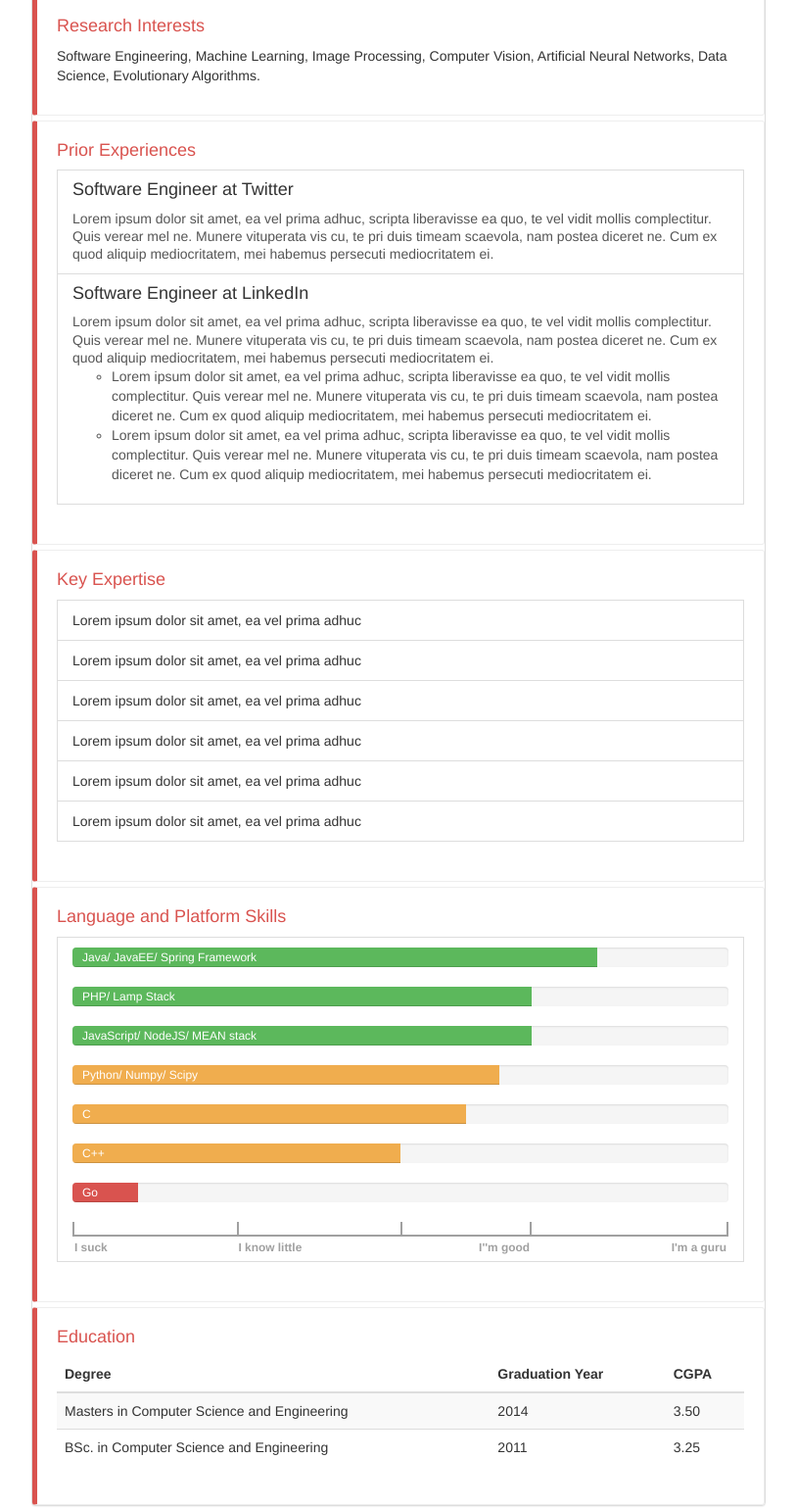
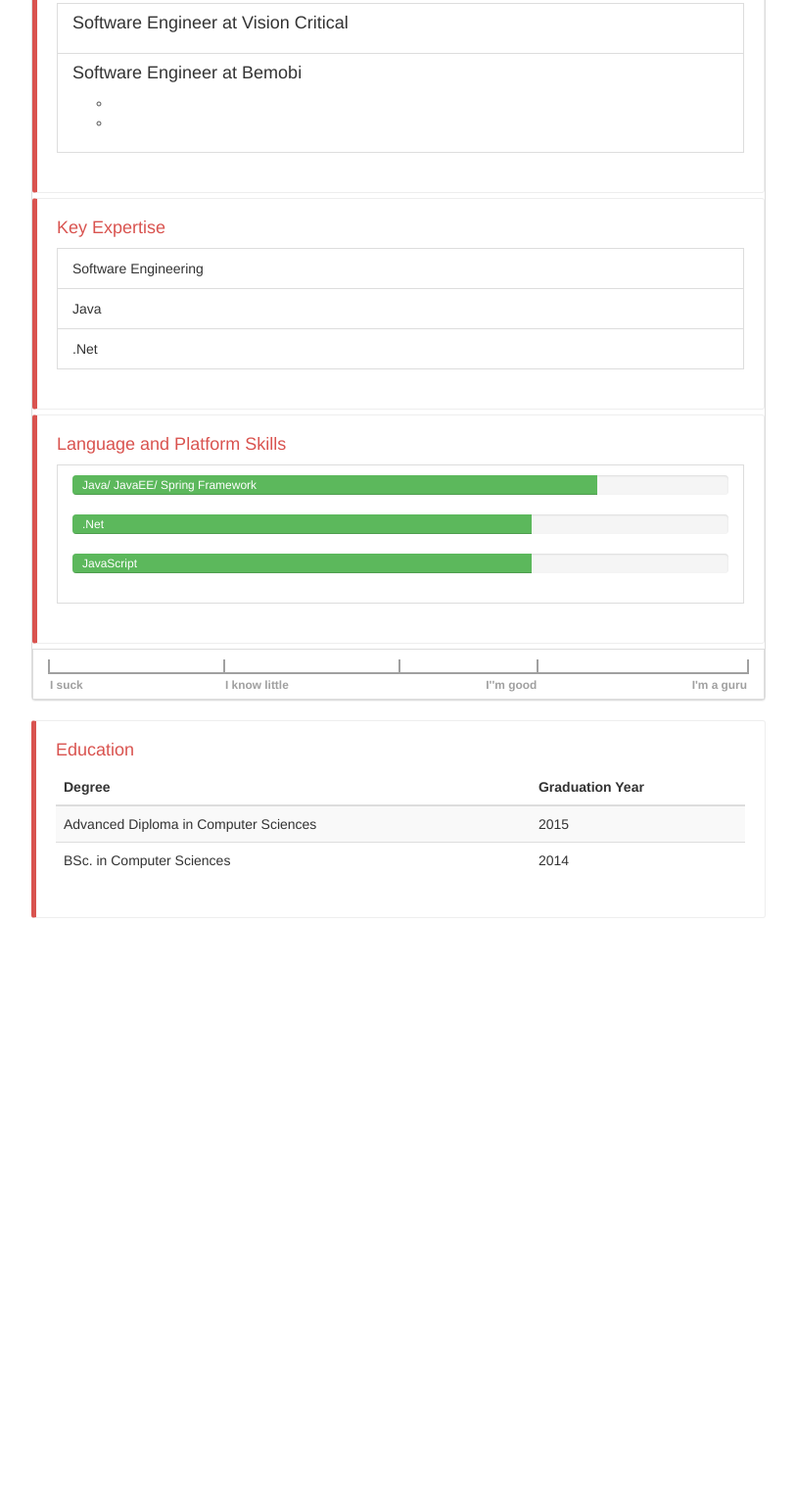
Before and after one commit to pquintairos/pquintairos.github.io, a plain HTML site: page index.html in a window 1280 px wide. Shown: the part 621-2160 px from the top of the page at 98% size, without its empty margins (233-1046 px from the left). After the commit the page ends 1558 px from the top, so only its background shows below. Drawn offline with nearby package versions, Linux system fonts and the light colour scheme.

Commit message:
Removing dummy content

```diff
--- a/index.html
+++ b/index.html
@@ -226,7 +226,7 @@
                     <ul class="list-group">
                       <li class="list-group-item">Pedro Quintairos</li>
                       <li class="list-group-item">Software Engineer</li>
-                      <li class="list-group-item">Freelancer</li>
+                      <li class="list-group-item">Software Developer at Vision Critical / Freelancer</li>
                       <li class="list-group-item"><i class="fa fa-phone"></i> 647-704-7786 </li>
                       <li class="list-group-item"><i class="fa fa-envelope"></i> paquintairos@gmail.com</li>
                     </ul>
@@ -237,18 +237,13 @@
             <div class="bs-callout bs-callout-danger">
               <h4>Summary</h4>
               <p>
-                Lorem ipsum dolor sit amet, ea vel prima adhuc, scripta liberavisse ea quo, te vel vidit mollis complectitur. Quis verear mel ne. Munere vituperata vis cu, te pri duis timeam scaevola, nam postea diceret ne. Cum ex quod aliquip mediocritatem, mei habemus
-                persecuti mediocritatem ei.
-              </p>
-              <p>
-                Odio recteque expetenda eum ea, cu atqui maiestatis cum. Te eum nibh laoreet, case nostrud nusquam an vis. Clita debitis apeirian et sit, integre iudicabit elaboraret duo ex. Nihil causae adipisci id eos.
 
               </p>
             </div>
             <div class="bs-callout bs-callout-danger">
               <h4>Research Interests</h4>
               <p>
-                Software Engineering, Machine Learning, Image Processing, Computer Vision, Artificial Neural Networks, Data Science, Evolutionary Algorithms.
+
               </p>
             </div>
 
@@ -257,27 +252,23 @@
               <ul class="list-group">
                 <a class="list-group-item inactive-link" href="#">
                   <h4 class="list-group-item-heading">
-              Software Engineer at Twitter
+              Software Engineer at Vision Critical
             </h4>
                   <p class="list-group-item-text">
-                    Lorem ipsum dolor sit amet, ea vel prima adhuc, scripta liberavisse ea quo, te vel vidit mollis complectitur. Quis verear mel ne. Munere vituperata vis cu, te pri duis timeam scaevola, nam postea diceret ne. Cum ex quod aliquip mediocritatem, mei habemus
-                    persecuti mediocritatem ei.
+
                   </p>
                 </a>
                 <a class="list-group-item inactive-link" href="#">
-                  <h4 class="list-group-item-heading">Software Engineer at LinkedIn</h4>
+                  <h4 class="list-group-item-heading">Software Engineer at Bemobi</h4>
                   <p class="list-group-item-text">
-                    Lorem ipsum dolor sit amet, ea vel prima adhuc, scripta liberavisse ea quo, te vel vidit mollis complectitur. Quis verear mel ne. Munere vituperata vis cu, te pri duis timeam scaevola, nam postea diceret ne. Cum ex quod aliquip mediocritatem, mei habemus
-                    persecuti mediocritatem ei.
+
                   </p>
                   <ul>
                     <li>
-                      Lorem ipsum dolor sit amet, ea vel prima adhuc, scripta liberavisse ea quo, te vel vidit mollis complectitur. Quis verear mel ne. Munere vituperata vis cu, te pri duis timeam scaevola, nam postea diceret ne. Cum ex quod aliquip mediocritatem, mei habemus
-                      persecuti mediocritatem ei.
+
                     </li>
                     <li>
-                      Lorem ipsum dolor sit amet, ea vel prima adhuc, scripta liberavisse ea quo, te vel vidit mollis complectitur. Quis verear mel ne. Munere vituperata vis cu, te pri duis timeam scaevola, nam postea diceret ne. Cum ex quod aliquip mediocritatem, mei habemus
-                      persecuti mediocritatem ei.
+
                     </li>
                   </ul>
                   <p></p>
@@ -287,15 +278,9 @@
             <div class="bs-callout bs-callout-danger">
               <h4>Key Expertise</h4>
               <ul class="list-group">
-                <li class="list-group-item"> Lorem ipsum dolor sit amet, ea vel prima adhuc </li>
-                <li class="list-group-item"> Lorem ipsum dolor sit amet, ea vel prima adhuc</li>
-                <li class="list-group-item"> Lorem ipsum dolor sit amet, ea vel prima adhuc</li>
-                <li class="list-group-item"> Lorem ipsum dolor sit amet, ea vel prima adhuc</li>
-                <li class="list-group-item">Lorem ipsum dolor sit amet, ea vel prima adhuc</li>
-                <li class="list-group-item"> Lorem ipsum dolor sit amet, ea vel prima adhuc</li>
-
-
-
+                <li class="list-group-item"> Software Engineering </li>
+                <li class="list-group-item"> Java</li>
+                <li class="list-group-item"> .Net</li>
               </ul>
             </div>
             <div class="bs-callout bs-callout-danger">
@@ -313,38 +298,16 @@
                   <div class="progress">
                     <div data-placement="top" style="width: 70%;" aria-valuemax="100" aria-valuemin="0" aria-valuenow="1" role="progressbar" class="progress-bar progress-bar-success">
                       <span class="sr-only">70%</span>
-                      <span class="progress-type">PHP/ Lamp Stack</span>
+                      <span class="progress-type">.Net</span>
                     </div>
                   </div>
                   <div class="progress">
                     <div data-placement="top" style="width: 70%;" aria-valuemax="100" aria-valuemin="0" aria-valuenow="1" role="progressbar" class="progress-bar progress-bar-success">
                       <span class="sr-only">70%</span>
-                      <span class="progress-type">JavaScript/ NodeJS/ MEAN stack </span>
+                      <span class="progress-type">JavaScript</span>
                     </div>
                   </div>
-                  <div class="progress">
-                    <div data-placement="top" style="width: 65%;" aria-valuemax="100" aria-valuemin="0" aria-valuenow="1" role="progressbar" class="progress-bar progress-bar-warning">
-                      <span class="sr-only">65%</span>
-                      <span class="progress-type">Python/ Numpy/ Scipy</span>
-                    </div>
-                  </div>
-                  <div class="progress">
-                    <div data-placement="top" style="width: 60%;" aria-valuemax="100" aria-valuemin="0" aria-valuenow="60" role="progressbar" class="progress-bar progress-bar-warning">
-                      <span class="sr-only">60%</span>
-                      <span class="progress-type">C</span>
-                    </div>
-                  </div>
-                  <div class="progress">
-                    <div data-placement="top" style="width: 50%;" aria-valuemax="100" aria-valuemin="0" aria-valuenow="50" role="progressbar" class="progress-bar progress-bar-warning">
-                      <span class="sr-only">50%</span>
-                      <span class="progress-type">C++</span>
-                    </div>
-                  </div>
-                  <div class="progress">
-                    <div data-placement="top" style="width: 10%;" aria-valuemax="100" aria-valuemin="0" aria-valuenow="50" role="progressbar" class="progress-bar progress-bar-danger">
-                      <span class="sr-only">10%</span>
-                      <span class="progress-type">Go</span>
-                    </div>
+
                   </div>
 
                   <div class="progress-meter">
@@ -369,19 +332,19 @@
                   <tr>
                     <th>Degree</th>
                     <th>Graduation Year</th>
-                    <th>CGPA</th>
+
                   </tr>
                 </thead>
                 <tbody>
                   <tr>
-                    <td>Masters in Computer Science and Engineering</td>
-                    <td>2014</td>
-                    <td> 3.50 </td>
+                    <td>Advanced Diploma in Computer Sciences</td>
+                    <td>2015</td>
+
                   </tr>
                   <tr>
-                    <td>BSc. in Computer Science and Engineering</td>
-                    <td>2011</td>
-                    <td> 3.25 </td>
+                    <td>BSc. in Computer Sciences</td>
+                    <td>2014</td>
+
                   </tr>
                 </tbody>
               </table>
```
